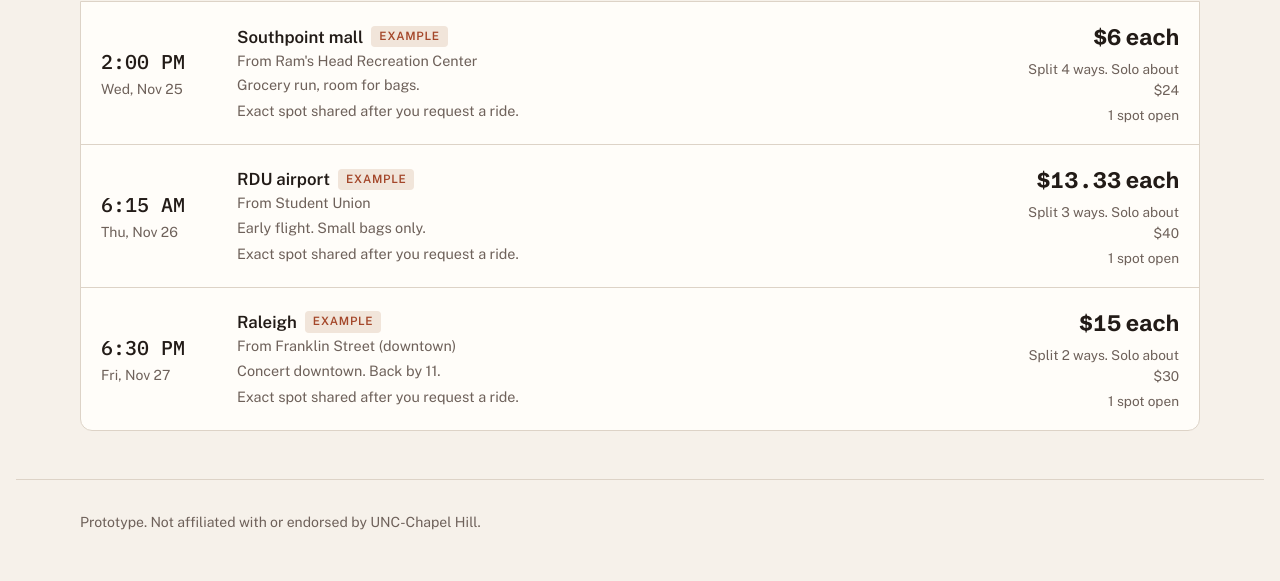
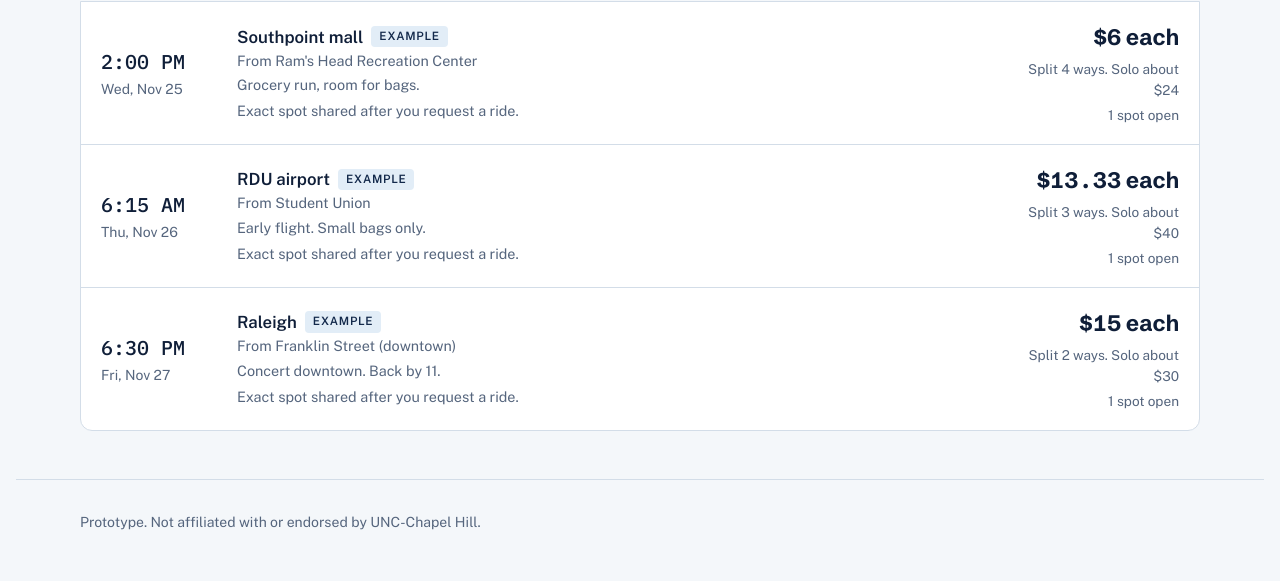
Before and after one commit to Hasvi27/Ride_Share-unc, a plain HTML site: page index.html in a window 1280 px wide. Shown: the part 723-1304 px from the top of the page. Drawn offline with nearby package versions, Linux system fonts and the light colour scheme.

Commit message:
Switch palette to Carolina blue and navy
Co-Authored-By: Claude Haiku 5.5 <noreply@anthropic.com>
Claude-Session: https://claude.ai/code/session_012odE2pPHGxTm7tCFYbPH1a

```diff
--- a/styles.css
+++ b/styles.css
@@ -1,13 +1,13 @@
-/* Shared styles for every page. Palette: warm paper, espresso ink, one terracotta accent. Type: grotesk display, plain body, mono for times. */
+/* Shared styles for every page. Palette: Carolina blue and navy, with a pale blue paper tint. Type: grotesk display, plain body, mono for times. */
 :root {
-  --bg: #F6F1EA;
-  --surface: #FFFDF9;
-  --ink: #221B17;
-  --muted: #6E615A;
-  --line: #DDD3C7;
-  --accent: #A4472A;
-  --accent-ink: #FFFDF9;
-  --tint: #F1E5DA;
+  --bg: #F4F7FA;
+  --surface: #FFFFFF;
+  --ink: #0F1E38;
+  --muted: #55657D;
+  --line: #D3DDE8;
+  --accent: #13294B;
+  --accent-ink: #FFFFFF;
+  --tint: #E2EDF7;
   --danger: #B42318;
   --font-display: "Schibsted Grotesk", "Helvetica Neue", Arial, sans-serif;
   --font-body: "Public Sans", "Helvetica Neue", Arial, sans-serif;
@@ -16,27 +16,27 @@
 }
 @media (prefers-color-scheme: dark) {
   :root:not([data-theme="light"]) {
-    --bg: #171311;
-    --surface: #201A17;
-    --ink: #F2EBE3;
-    --muted: #A89B90;
-    --line: #3A302A;
-    --accent: #E8A184;
-    --accent-ink: #171311;
-    --tint: #2E231E;
+    --bg: #0B1628;
+    --surface: #12213A;
+    --ink: #E8F0F8;
+    --muted: #9AAEC4;
+    --line: #26395A;
+    --accent: #7BAFD4;
+    --accent-ink: #0B1628;
+    --tint: #1B3050;
     --danger: #F4A09B;
     color-scheme: dark;
   }
 }
 :root[data-theme="dark"] {
-  --bg: #171311;
-  --surface: #201A17;
-  --ink: #F2EBE3;
-  --muted: #A89B90;
-  --line: #3A302A;
-  --accent: #E8A184;
-  --accent-ink: #171311;
-  --tint: #2E231E;
+  --bg: #0B1628;
+  --surface: #12213A;
+  --ink: #E8F0F8;
+  --muted: #9AAEC4;
+  --line: #26395A;
+  --accent: #7BAFD4;
+  --accent-ink: #0B1628;
+  --tint: #1B3050;
   --danger: #F4A09B;
   color-scheme: dark;
 }
```
